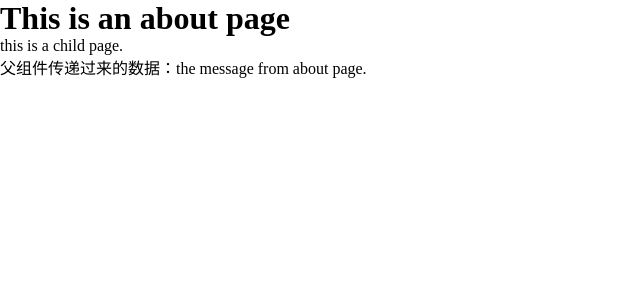
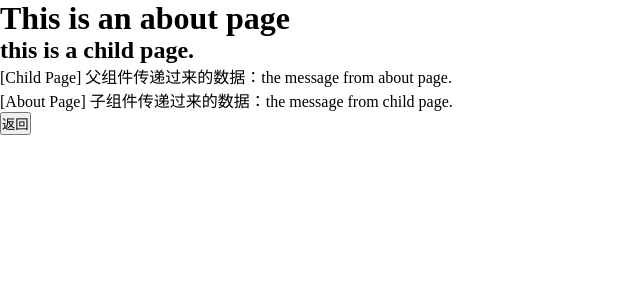
Before and after one commit to chendadou/vue-demo, a Vue app: page /about in a window 1280 px wide. Shown: the top 300 px of the page, without its empty margins (0-640 px from the left). Built offline with nearby package versions, Linux system fonts and the light colour scheme.

Commit message:
4.5 emit

```diff
--- a/src/components/child/Child.vue
+++ b/src/components/child/Child.vue
@@ -1,12 +1,14 @@
 <template>
-  <div>this is a child page.</div>
+  <div>
+    <h2>this is a child page.</h2>
 
-  <!-- props 接收的数据可直接在模板中使用 -->
-  <div>父组件传递过来的数据：{{ message }}</div>
+    <!-- props 接收的数据可直接在模板中使用 -->
+    <div>[Child Page] 父组件传递过来的数据：{{ message }}</div>
+  </div>
 </template>
 
 <script>
-import { defineComponent } from "vue";
+import { defineComponent, ref, onMounted } from "vue";
 
 export default defineComponent({
   name: "Child",
@@ -24,8 +26,18 @@ export default defineComponent({
       required: false,
     },
   },
-  setup(props) {
+  setup(props, ctx) {
+    // 父组件向子组件传递的数据
     console.log("props.message: ", props.message);
+
+    let childMsg = ref("the message from child page.");
+
+    // 子组件向父组件传递数据，通过 ctx.emit 分发事件
+    // ctx(事件名称，传递的数据)
+    onMounted(() => {
+      ctx.emit("send", childMsg.value);
+    });
+
     return {};
   },
 });
--- a/src/views/AboutView.vue
+++ b/src/views/AboutView.vue
@@ -1,12 +1,18 @@
 <template>
-  <div class="about">
+  <div>
     <h1>This is an about page</h1>
-    <child :message="msg"></child>
+
+    <!-- @send 是子组件里定义的 emit 分发事件，用于子组件向父组件传递数据 -->
+    <child :message="msg" @send="print"></child>
+    <div>[About Page] 子组件传递过来的数据：{{ childMsg }}</div>
+
+    <button @click="goBack">返回</button>
   </div>
 </template>
 
 <script>
 import { defineComponent, ref } from "vue";
+import { useRouter } from "vue-router";
 import Child from "@/components/child/Child.vue";
 
 export default defineComponent({
@@ -16,8 +22,25 @@ export default defineComponent({
   },
   setup() {
     let msg = ref("the message from about page.");
+    let childMsg = ref("");
+    let router = useRouter();
+
+    // 对于子组件传递过来的数据，打印 + 赋值
+    const print = (val) => {
+      console.log(val);
+      childMsg.value = val;
+    };
+
+    // 返回
+    const goBack = () => {
+      router.back();
+    };
+
     return {
       msg,
+      print,
+      childMsg,
+      goBack,
     };
   },
 });
```
